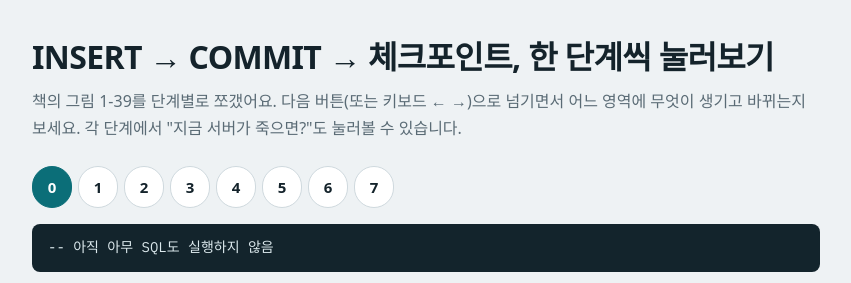
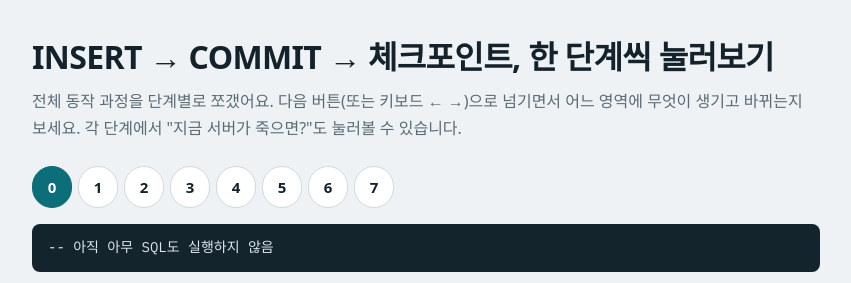
Before and after one commit to osk2090/osk2090.github.io, a Jekyll site: the page assets/html/insert-commit-checkpoint-simulation.html, which Jekyll copies as it is, in a window 1280 px wide. Shown: the top 283 px of the page, without its empty margins (214-1065 px from the left). Built offline with Jekyll 4.4.1, drawn with Linux system fonts in a browser that asks for light colours; some web fonts are replaced.

```diff
--- a/assets/html/insert-commit-checkpoint-simulation.html
+++ b/assets/html/insert-commit-checkpoint-simulation.html
@@ -101,7 +101,7 @@
 <body>
 <main>
   <h1>INSERT → COMMIT → 체크포인트, 한 단계씩 눌러보기</h1>
-  <p class="lead">책의 그림 1-39를 단계별로 쪼갰어요. 다음 버튼(또는 키보드 ← →)으로 넘기면서 어느 영역에 무엇이 생기고 바뀌는지 보세요. 각 단계에서 "지금 서버가 죽으면?"도 눌러볼 수 있습니다.</p>
+  <p class="lead">전체 동작 과정을 단계별로 쪼갰어요. 다음 버튼(또는 키보드 ← →)으로 넘기면서 어느 영역에 무엇이 생기고 바뀌는지 보세요. 각 단계에서 "지금 서버가 죽으면?"도 눌러볼 수 있습니다.</p>
 
   <ol class="steps" id="stepList" aria-label="단계 목록"></ol>
 
@@ -185,7 +185,7 @@
       t:"④ WAL Buffer를 WAL 파일로 flush한다",
       sql:"COMMIT;   -- flush 완료 후 \"COMMIT\" 응답",
       what:"<p>WAL Buffer의 <b>INSERT A와 COMMIT 레코드가 WAL Segment 파일로 flush</b>됩니다. 이게 끝나야 사용자에게 \"커밋 완료\"를 응답해요.</p><p>하지만 <b>데이터 파일(Database Cluster)은 아직 LSN_0, 비어 있는 그대로</b>입니다. Dirty 페이지는 메모리에만 있어요.</p>",
-      why:"책 그림 1-39에서 WAL Buffer의 A/commit이 아래 WAL Segment로 내려가는 화살표가 바로 이 단계입니다. \"커밋한 데이터는 잃지 않는다\"가 여기서 보장돼요.",
+      why:"WAL Buffer의 A/commit 레코드가 아래 WAL Segment로 안전하게 내려가는 단계입니다. \"커밋한 데이터는 잃지 않는다\"가 여기서 보장돼요.",
       hot:["walbuf","walseg"],
       s:{shared:[page(1,true,true)], walbuf:[], walseg:[OLDCP, rec('INSERT A @LSN_1',true), rec('COMMIT',true)], disk:[page(0,false,false)], ctl:[ctl('Redo 포인트 = LSN_0')]},
       crash:["A는 안전해요. 복구 때 되살아납니다.","데이터 파일에는 A가 없지만 WAL에 INSERT A와 COMMIT이 있어요. 재시작하면 pg_control의 Redo 포인트(LSN_0)부터 WAL을 읽어 A를 다시 넣습니다. 커밋된 데이터를 잃지 않아요."]
@@ -194,7 +194,7 @@
       t:"⑤ 체크포인트 시작",
       sql:"-- 백그라운드에서 체크포인트 시작 (자동 또는 CHECKPOINT;)",
       what:"<ul><li>현재 WAL 위치를 <b>새 Redo 포인트 후보</b>로 기록해 둡니다.</li><li>Shared Buffer의 dirty 페이지들에 \"이번에 디스크로 보낼 대상\" 표식을 붙입니다.</li></ul><p><code>pg_control</code>은 아직 <b>예전 값(LSN_0)</b> 그대로예요.</p>",
-      why:"참고: 책 그림은 체크포인트 레코드를 시작 쪽에 그리지만, 3편 글의 설명처럼 실제로는 Redo 위치만 시작 때 정해 두고 체크포인트 완료 레코드는 flush가 끝난 뒤에 WAL에 씁니다.",
+      why:"참고: 실제로는 Redo 위치만 시작 시점에 정해 두고, 체크포인트 완료 레코드는 dirty 페이지의 flush가 끝난 뒤에 WAL에 최종 기록합니다.",
       hot:["walseg"],
       s:{shared:[page(1,true,true)], walbuf:[], walseg:[OLDCP, rec('INSERT A @LSN_1'), rec('COMMIT'), mark()], disk:[page(0,false,false)], ctl:[ctl('Redo 포인트 = LSN_0 (아직 예전 값)')]},
       crash:["A는 안전해요. 복구도 이전과 같아요.","체크포인트가 끝나지 않았으니 pg_control은 여전히 LSN_0을 가리킵니다. 미완성 체크포인트는 무시하고 LSN_0부터 WAL을 다시 적용해 A를 복원해요."]
@@ -203,7 +203,7 @@
       t:"⑥ Dirty 페이지를 데이터 파일로 flush",
       sql:"-- 체크포인트 진행 중: dirty 페이지 → 디스크",
       what:"<p>표식이 붙은 dirty 페이지가 <b>디스크의 데이터 파일로 기록</b>됩니다. 이제 디스크의 T1 페이지도 LSN_1, 튜플 A를 가집니다.</p><p>메모리의 페이지는 <b>삭제되지 않고 그대로 남아</b> 있어요. 다만 더 이상 dirty가 아니라 \"디스크와 같은 상태\"가 됩니다.</p>",
-      why:"체크포인트는 WAL을 읽는 작업이 아니라, 메모리의 dirty 페이지를 디스크로 내리는 작업이에요. 책 그림의 점선 화살표(Flush)가 이 단계입니다.",
+      why:"체크포인트는 WAL을 읽는 작업이 아니라, 메모리의 dirty 페이지를 디스크로 내리는(Flush) 작업이에요.",
       hot:["shared","disk"],
       s:{shared:[page(1,true,false)], walbuf:[], walseg:[OLDCP, rec('INSERT A @LSN_1'), rec('COMMIT'), mark()], disk:[page(1,true,false)], ctl:[ctl('Redo 포인트 = LSN_0 (아직 예전 값)')]},
       crash:["A는 안전해요. 이미 데이터 파일에도 있어요.","pg_control은 아직 LSN_0이라서 WAL을 LSN_0부터 다시 읽지만, 페이지의 LSN(LSN_1)이 이미 그 레코드 이상이므로 \"이미 반영됨\"으로 보고 건너뜁니다."]
```
